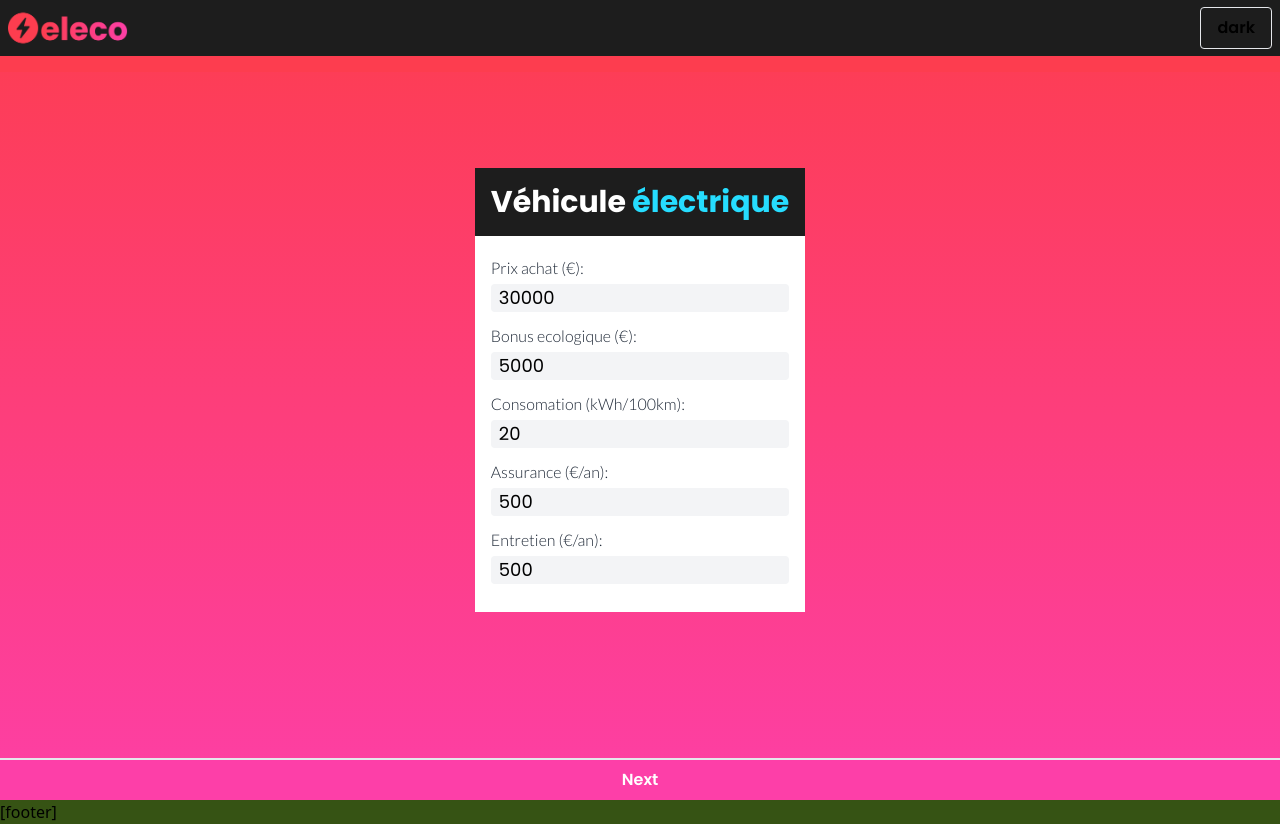
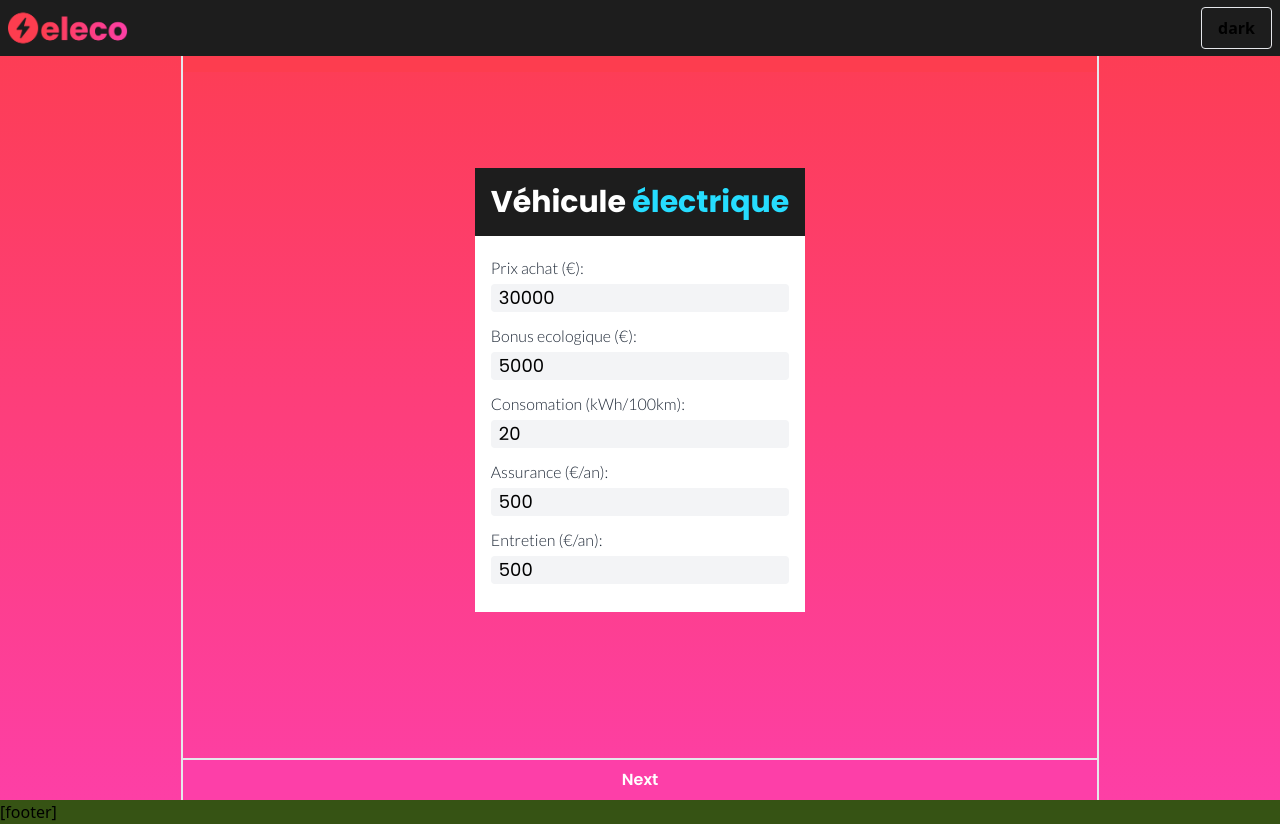
Before and after one commit to thiseas-perso/electric, a Next.js app: page /calculator in a window 1280 px wide. Built offline with nearby package versions, Linux system fonts and the light colour scheme.

Commit message:
testing layout grid

```diff
--- a/components/layout.js
+++ b/components/layout.js
@@ -3,14 +3,17 @@ import Header from './header';
 
 const Layout = ({ children, className }) => {
   return (
-    <>
+    <div className="grid grid-cols-[1fr_5fr_1fr]">
+      <Header className="flex items-center h-14 bg-light-primary-2 col-span-3" />
+      <aside className="border-r-2"></aside>
       <main
         className={`${className} flex flex-grow flex-col min-h-full font-poppins`}
       >
         {children}
       </main>
-      <Footer className="font-lato bg-lime-900" />
-    </>
+      <aside className="border-l-2"></aside>
+      <Footer className="font-lato bg-lime-900 col-span-3" />
+    </div>
   );
 };
 
--- a/pages/calculator/index.js
+++ b/pages/calculator/index.js
@@ -149,7 +149,7 @@ const Calculator = () => {
   return (
     <>
       <CustomHead title="SOME TITLE" description="some description" />
-      <Header className="flex items-center h-14 bg-light-primary-2 dark:bg-transparent" />
+      {/* <Header className="flex items-center h-14 bg-light-primary-2 dark:bg-transparent" /> */}
       <div className="flex flex-col flex-grow justify-between min-h-[calc(100vh-56px)]">
         <ProgressBar stepState={stepState} />
         <h1
--- a/pages/index.js
+++ b/pages/index.js
@@ -17,9 +17,8 @@ const Home = ({ allDataLight }) => {
   return (
     <>
       <CustomHead title="SOME TITLE" description="some description" />
-
-      <div className=" flex flex-col  min-h-[100vh] bg-[url('../public/images/tesla_2_md_light.jpg')] bg-cover bg-center flex-grow dark:bg-[url('../public/images/tesla_2_md_night.png')]">
-        <Header className="flex top-0 sticky items-center h-14" />
+      <div className=" flex flex-col  min-h-[calc(100vh-54px)] bg-[url('../public/images/tesla_2_md_light.jpg')] bg-cover bg-center flex-grow dark:bg-[url('../public/images/tesla_2_md_night.png')]">
+        {/* <Header className="flex top-0 sticky items-center h-14" /> */}
         <div className="flex flex-col flex-grow gap-12 mt-[5vh] px-6">
           <div className="flex flex-col  items-center">
             <h2 className="text-4xl mb-3 font-extrabold">
--- a/pages/tested-cars/index.js
+++ b/pages/tested-cars/index.js
@@ -37,7 +37,7 @@ const Cars = ({ allDataLight, testNames }) => {
   return (
     <>
       <CustomHead title="SOME TITLE" description="some description" />
-      <Header className="flex items-center h-14 bg-light-primary-2 dark:bg-transparent" />
+      {/* <Header className="flex items-center h-14 bg-light-primary-2 dark:bg-transparent" /> */}
       <div className="min-h-[calc(100vh-54px)]">
         <h1
           aria-label="Tous les tests"
```
